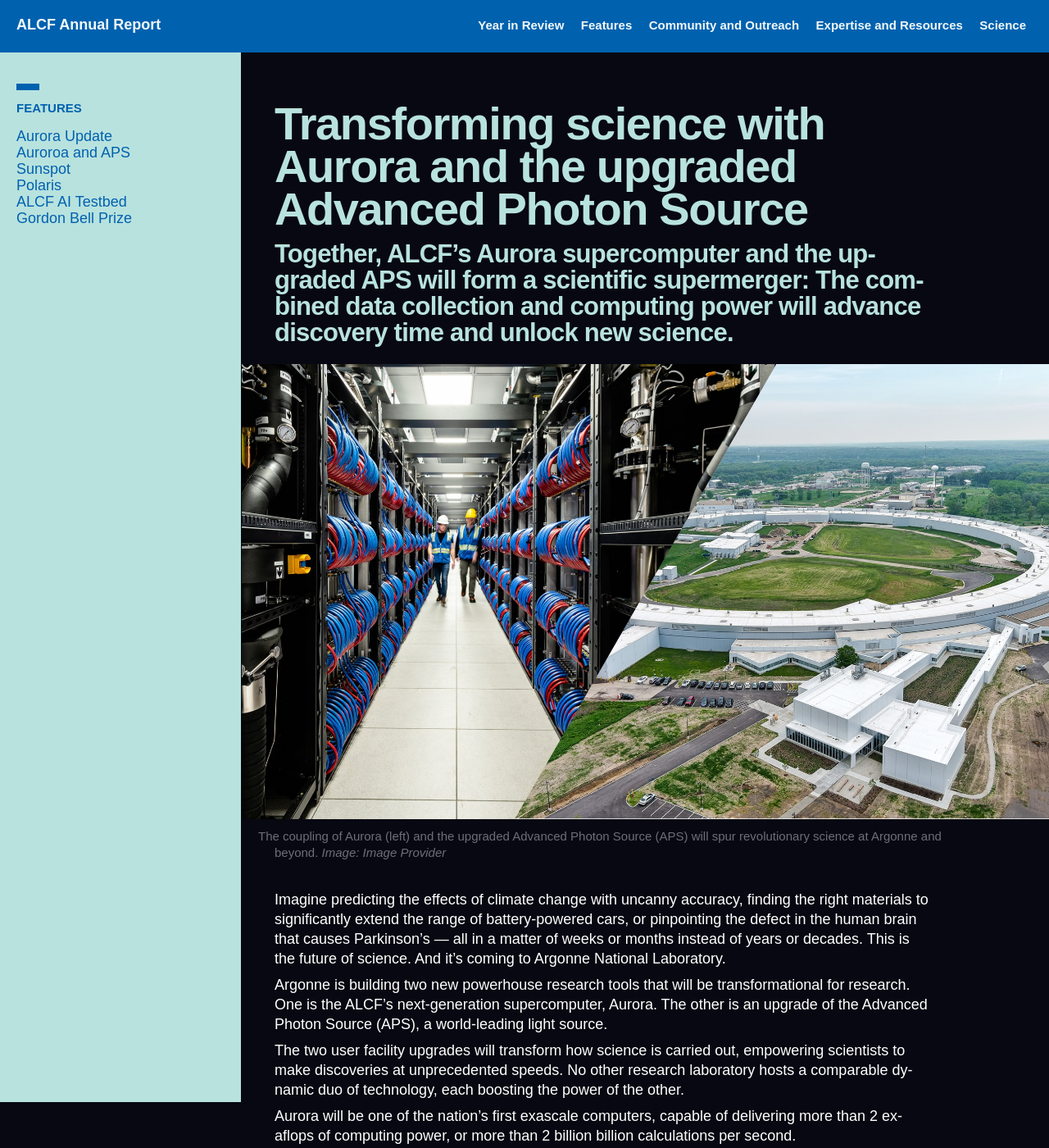
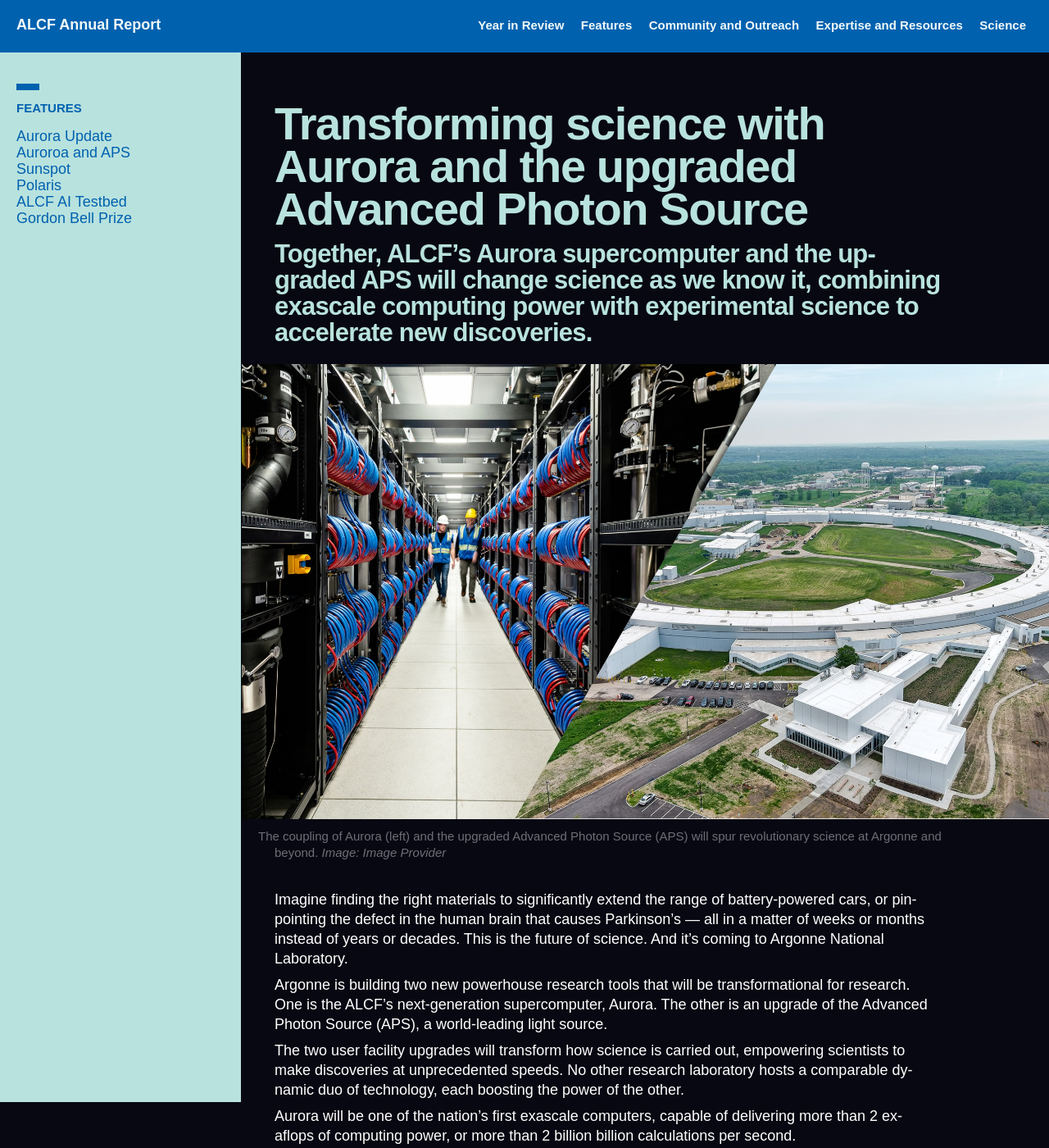
Before and after one commit to sbx-bnagle/ALCF-AR2022, a Jekyll site: the page built from 02_features/aurora-and-aps.md, in a window 1280 px wide and 1400 px high. Shown: the whole window at 82% size. Built offline with Jekyll 4.4.1, drawn with Linux system fonts in a browser that asks for light colours; some web fonts are replaced.

Commit message:
updated intro text

```diff
--- a/02_features/aurora-and-aps.md
+++ b/02_features/aurora-and-aps.md
@@ -8,11 +8,11 @@
 hero-img-source: Aurora+APS.jpg
 hero-img-caption: "The coupling of Aurora (left) and the upgraded Advanced Photon Source (APS) will spur revolutionary science at Argonne and beyond."
 hero-img-credit: "Image Provider"
-intro: "Together, ALCF’s Aurora supercomputer and the upgraded APS will form a scientific supermerger: The combined data collection and computing power will advance discovery time and unlock new science."
+intro: "Together, ALCF’s Aurora supercomputer and the upgraded APS will change science as we know it, combining exascale computing power with experimental science to  accelerate new discoveries."
 ---
 
 
-Imagine predicting the effects of climate change with uncanny accuracy, finding the right materials to significantly extend the range of battery-powered cars, or pinpointing the defect in the human brain that causes Parkinson’s — all in a matter of weeks or months instead of years or decades. This is the future of science. And it’s coming to Argonne National Laboratory.
+Imagine finding the right materials to significantly extend the range of battery-powered cars, or pinpointing the defect in the human brain that causes Parkinson’s — all in a matter of weeks or months instead of years or decades. This is the future of science. And it’s coming to Argonne National Laboratory.
 
 Argonne is building two new powerhouse research tools that will be transformational for research. One is the ALCF’s next-generation supercomputer, Aurora. The other is an upgrade of the Advanced Photon Source (APS), a world-leading light source.
 
```
